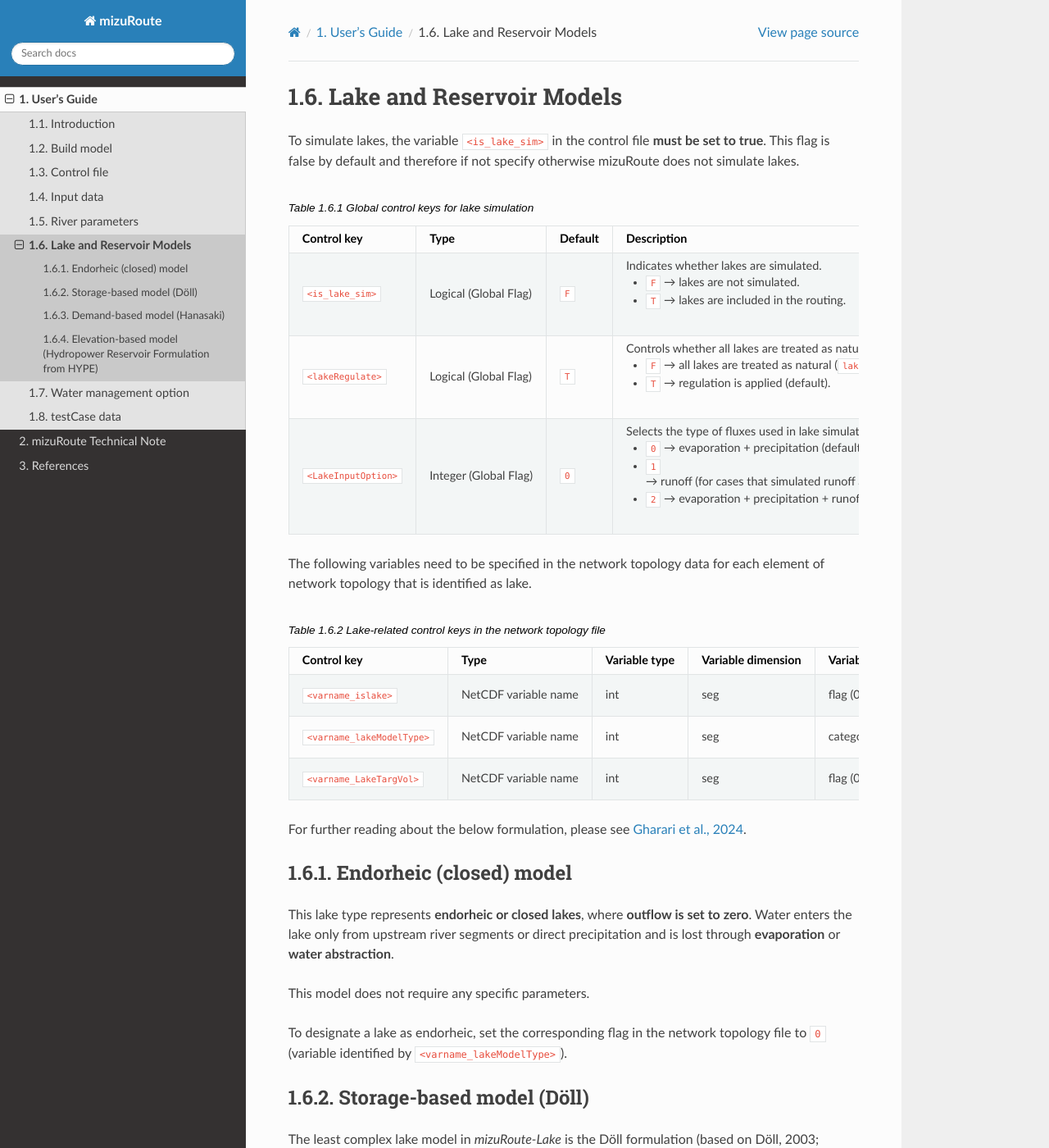
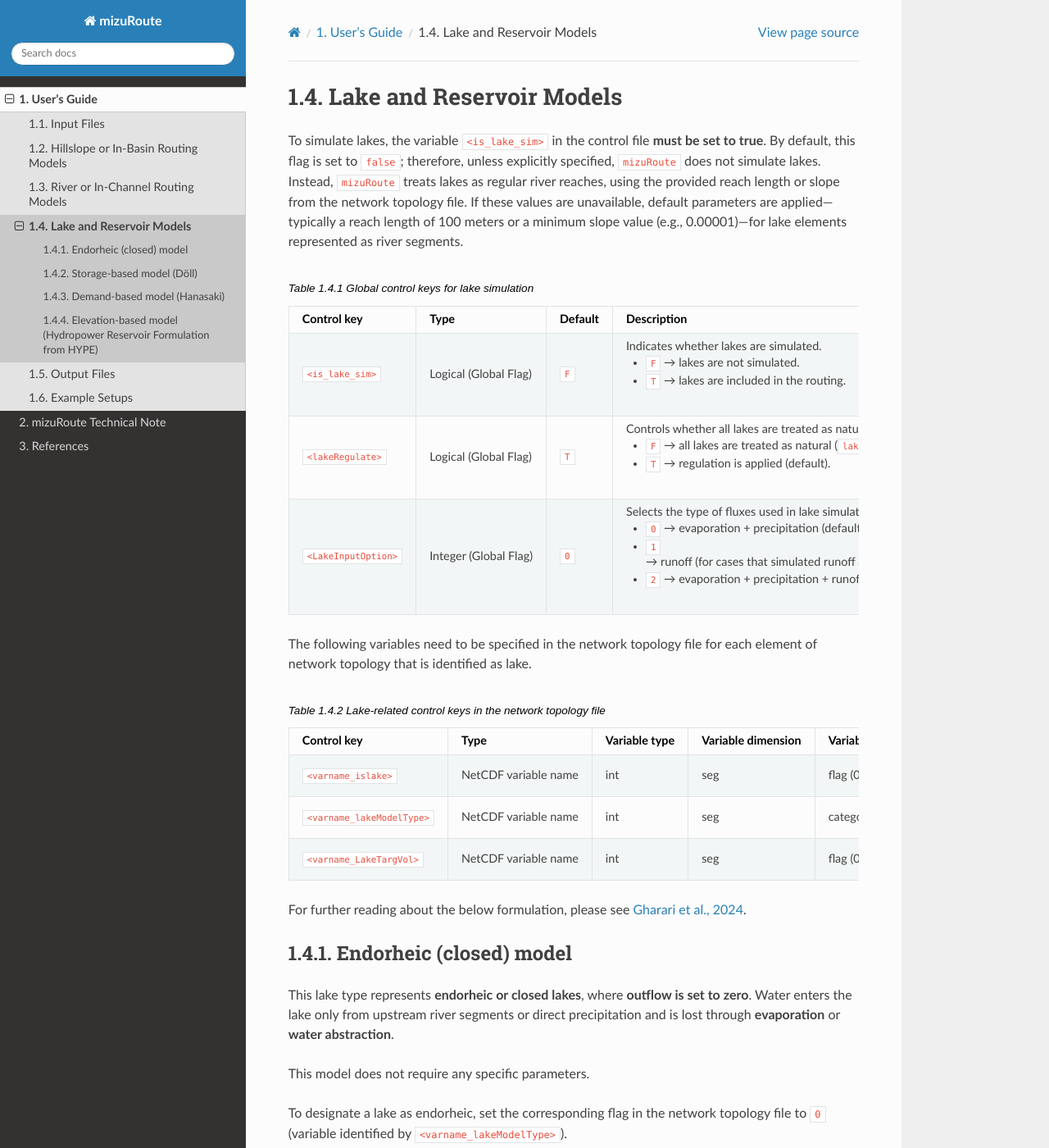
Before and after one commit to ESCOMP/mizuRoute, a Sphinx documentation site: the page built from docs/source/users_guide/lake.rst, in a window 1280 px wide and 1400 px high. Shown: the whole window at 82% size. Built offline with Sphinx 7.4.7 and the Read the Docs theme 3.1.0, drawn with Linux system fonts in a browser that asks for light colours; pages that are not in the unit, such as notebooks, are missing from menus; some of the changed text lies outside the part shown.

Commit message:
Restructure documentation for input/output files, in-basin routing, and in-channel routing models; minor edits from PR #571

```diff
--- a/docs/source/users_guide/Build_model.rst
+++ b/docs/source/users_guide/Build_model.rst
@@ -1,7 +1,7 @@
 .. _Build_model:
 
-Build model
-============
+Building the Source Code
+========================
 
 This version can be used as stand-alone model, and also coupled with NCAR Community Terrestrial System Model (CTSM). This page is for building for stand-alone use.
 
--- a/docs/source/users_guide/Control_file.rst
+++ b/docs/source/users_guide/Control_file.rst
@@ -1,7 +1,7 @@
 .. _Control_file:
 
 ============
-Control file
+Control File
 ============
 
 **Control file** is a plain-text configuration file that defins all model settings, including simulation periods, file paths, routing option and more.
--- a/docs/source/users_guide/index.rst
+++ b/docs/source/users_guide/index.rst
@@ -7,11 +7,12 @@
 .. toctree::
    :maxdepth: 2
 
-   Intro.rst
-   Build_model.rst
-   Control_file.rst
-   Input_data.rst
-   seg_hru_param.rst
+   intro.rst
+   build_model.rst
+   control_file.rst
+   input_files.rst
+   hill.rst
+   riv.rst
    lake.rst
-   water_management.rst
+   output_files.rst
    testCase.rst
--- a/docs/source/users_guide/lake.rst
+++ b/docs/source/users_guide/lake.rst
@@ -4,7 +4,8 @@
 =========================
 
 To simulate lakes, the variable ``<is_lake_sim>`` in the control file **must be set to true**.
-This flag is false by default and therefore if not specify otherwise mizuRoute does not simulate lakes.
+By default, this flag is set to ``false``; therefore, unless explicitly specified, ``mizuRoute`` does not simulate lakes.
+Instead, ``mizuRoute`` treats lakes as regular river reaches, using the provided reach length or slope from the network topology file. If these values are unavailable, default parameters are applied—typically a reach length of 100 meters or a minimum slope value (e.g., 0.00001)—for lake elements represented as river segments.
 
 .. list-table:: Global control keys for lake simulation
    :header-rows: 1
@@ -40,10 +41,10 @@
 
 
 
-The following variables need to be specified in the network topology data for each element of network topology that is identified as lake.
+The following variables need to be specified in the network topology file for each element of network topology that is identified as lake.
 
 .. list-table:: Lake-related control keys in the network topology file
-   :widths: 20 20 15 15 15 15 30
+   :widths: 20 20 15 15 15 30
    :header-rows: 1
    :name: lake-individual-flags
 
@@ -74,7 +72,6 @@
      - int
      - seg
      - flag (0/1)
-     - ``-``
      - Flag to follow the provided target volume for the lake (``1`` = yes, ``0`` = no).
 
 
--- a/docs/source/users_guide/testCase.rst
+++ b/docs/source/users_guide/testCase.rst
@@ -1,6 +1,11 @@
 .. _testCase_data:
 
-testCase data
-================
+==============
+Example Setups
+==============
+
+
+Example 1
+---------
 
 Users are encouraged to test with `Cameo basin testCase <https://doi.org/10.5281/zenodo.10108930>`_.
--- a/docs/source/users_guide/water_management.rst
+++ /dev/null
@@ -1,6 +0,0 @@
-.. _Water_management_option:
-
-Water management option
-========================
-
-Working in progress
```
Also changed, not shown: other parts of docs/source/users_guide/lake.rst (+3 -43 lines), docs/source/users_guide/hill.rst (added, +15 -0 lines), docs/source/users_guide/input_files.rst (renamed from docs/source/users_guide/Input_data.rst, +34 -9 lines), docs/source/users_guide/output_files.rst (added, +20 -0 lines), docs/source/users_guide/riv.rst (added, +110 -0 lines), docs/source/users_guide/seg_hru_param.rst (deleted, +0 -93 lines).
